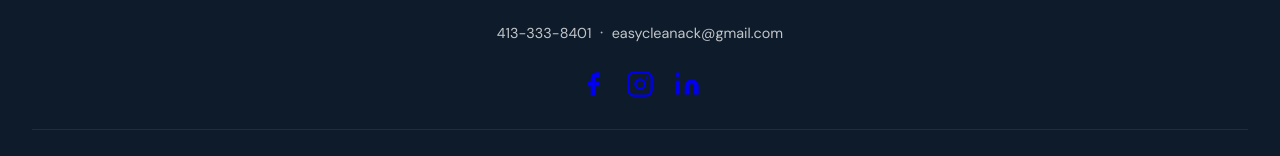
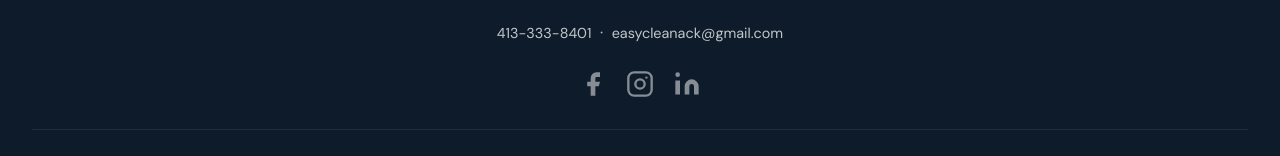
Before and after one commit to T-fps/easycleanack, a Next.js app: page / in a window 1280 px wide. Shown: the part 4012-4168 px from the top of the page. Built offline with nearby package versions, Linux system fonts and the light colour scheme.

Commit message:
Add files via upload

```diff
--- a/styles/globals.css
+++ b/styles/globals.css
@@ -199,15 +199,13 @@ body {
   margin: 1.5rem 0;
 }
 
-.footer-social img {
-  width: 28px;
-  height: 28px;
-  opacity: 0.75;
-  transition: opacity 0.2s;
+.footer-social a {
+  color: rgba(255,255,255,0.5);
+  transition: color 0.2s;
 }
 
-.footer-social a:hover img {
-  opacity: 1;
+.footer-social a:hover {
+  color: var(--gold);
 }
 
 .footer-copy {
```
